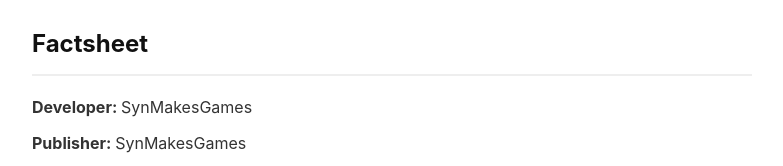
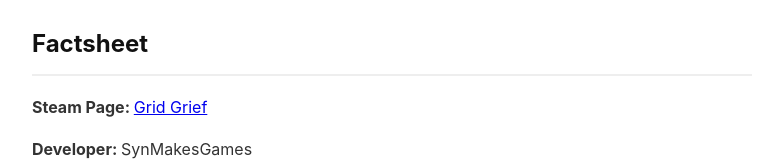
Before and after one commit to synmakesgames/gridgrief.github.io, a plain HTML site: page index.html in a window 1280 px wide. Shown: the part 621-787 px from the top of the page, without its empty margins (248-1031 px from the left). Drawn offline with Linux system fonts and the light colour scheme.

Commit message:
Update index.html

```diff
--- a/index.html
+++ b/index.html
@@ -15,6 +15,7 @@
         <section id="factsheet">
             <h2>Factsheet</h2>
             <ul>
+                <li><p><strong>Steam Page: </strong> <a href="https://store.steampowered.com/app/4559240">Grid Grief</a></p></li>
                 <li><strong>Developer: </strong>SynMakesGames</li>
                 <li><strong>Publisher: </strong>SynMakesGames</li>
                 <li><strong>Team Size: </strong>1 - Solo Dev Project</li>
```
